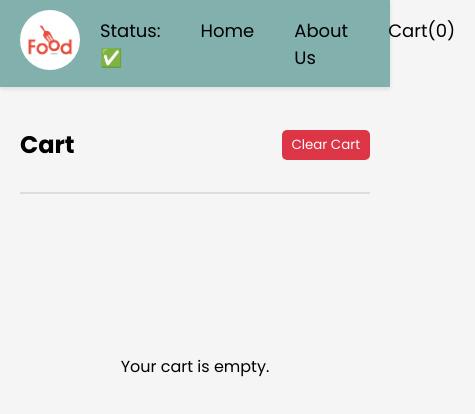
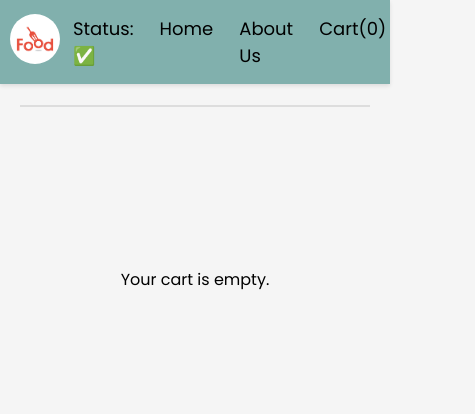
Before and after one commit to rPrajwal18/notSwiggy-app, a React (Vite) app in the folder client/: page /cart in a window 390 px wide. Shown: the top 414 px of the page, 475 px wide, since content can reach past the window. Built offline with nearby package versions, Linux system fonts and the light colour scheme.

Commit message:
add media quieris

```diff
--- a/client/src/index.css
+++ b/client/src/index.css
@@ -501,3 +501,71 @@ body {
     width: 100%;
     bottom: 0;
 }
+
+/* Navbar Styles for Mobile */
+@media only screen and (max-width: 768px) {
+    .header {
+        flex-direction: row;
+        justify-content: space-between;
+        align-items: center;
+        padding: 10px;
+        position: fixed;
+        top: 0;
+        width: 100%;
+        z-index: 999;
+        background-color: #81b0ad; /* Navbar stays at the top */
+    }
+
+    .icon {
+        width: 50px;
+        height: 50px;
+        border-radius: 25px;
+    }
+
+    .nav-list ul {
+        flex-direction: row;
+        justify-content: flex-end;
+    }
+
+    .nav-list ul li {
+        padding: 5px;
+        margin: 0 8px;
+    }
+}
+
+/* Card Styles for Mobile */
+@media only screen and (max-width: 768px) {
+    .rest-cards {
+        flex-direction: column;
+        justify-content: center;
+        gap: 15px;
+        margin-top: 70px; /* Adjust for fixed navbar height */
+    }
+
+    .card {
+        width: 90%; /* Full width for mobile */
+        height: auto;
+        margin: 10px auto;
+    }
+
+    .card-icon-img {
+        width: 100%;
+        height: auto;
+    }
+}
+
+/* Ensure the search bar is responsive */
+@media only screen and (max-width: 768px) {
+    .search .search-bar {
+        width: 100%; /* Make the search bar full width */
+        max-width: 95%;
+    }
+}
+
+/* Footer adjustments for mobile */
+@media only screen and (max-width: 768px) {
+    .footer {
+        font-size: 14px;
+        padding: 10px 5px;
+    }
+}
```
